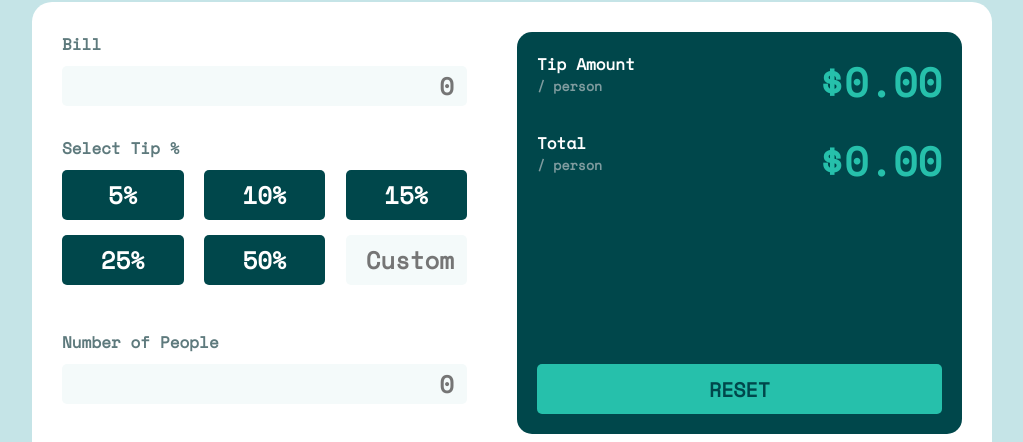
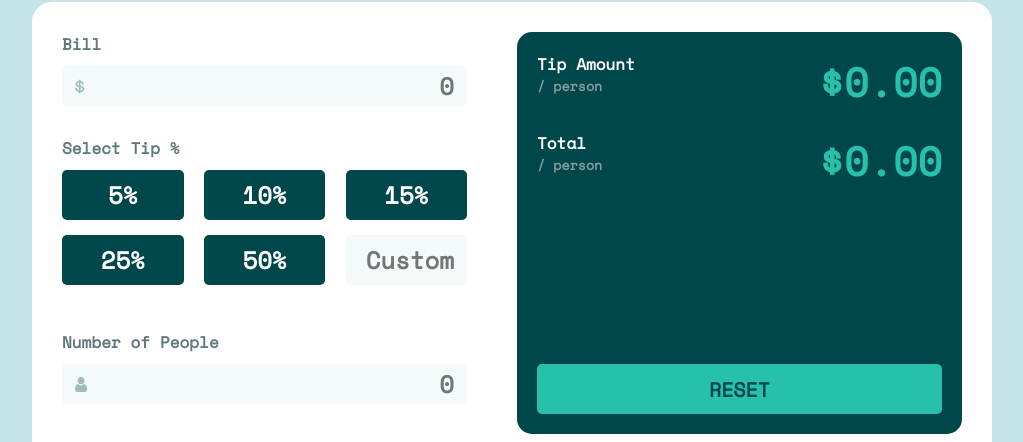
Before and after one commit to sefmadrid/tip-calculator, a React (Create React App) app: page / in a window 1280 px wide. Shown: the part 148-590 px from the top of the page, without its empty margins (128-1151 px from the left). Built offline with nearby package versions, Linux system fonts and the light colour scheme.

Commit message:
fix (IconInput): Fixed logo to icon.

```diff
--- a/src/App.js
+++ b/src/App.js
@@ -13,7 +13,7 @@ function App() {
         <Header logo={logo}/>
         <div id="calculator">
             <div id="input">
-                <IconInput logo={dollarIcon} label="Bill" id="bill" name="bill" placeholder="0"/>
+                <IconInput icon={dollarIcon} label="Bill" id="bill" name="bill" placeholder="0"/>
                 <div className="field">
                     <label htmlFor="tip-percent">Select Tip %</label>
                     <div id="tip-percent-options-group">
@@ -27,7 +27,7 @@ function App() {
                         </span>
                     </div>
                 </div>
-                <IconInput logo={personIcon} label="Number of People" id="number-of-people" name="number-of-people" placeholder="0"/>
+                <IconInput icon={personIcon} label="Number of People" id="number-of-people" name="number-of-people" placeholder="0"/>
             </div>
             <div id="total">
                 <div className="total-section">
```
